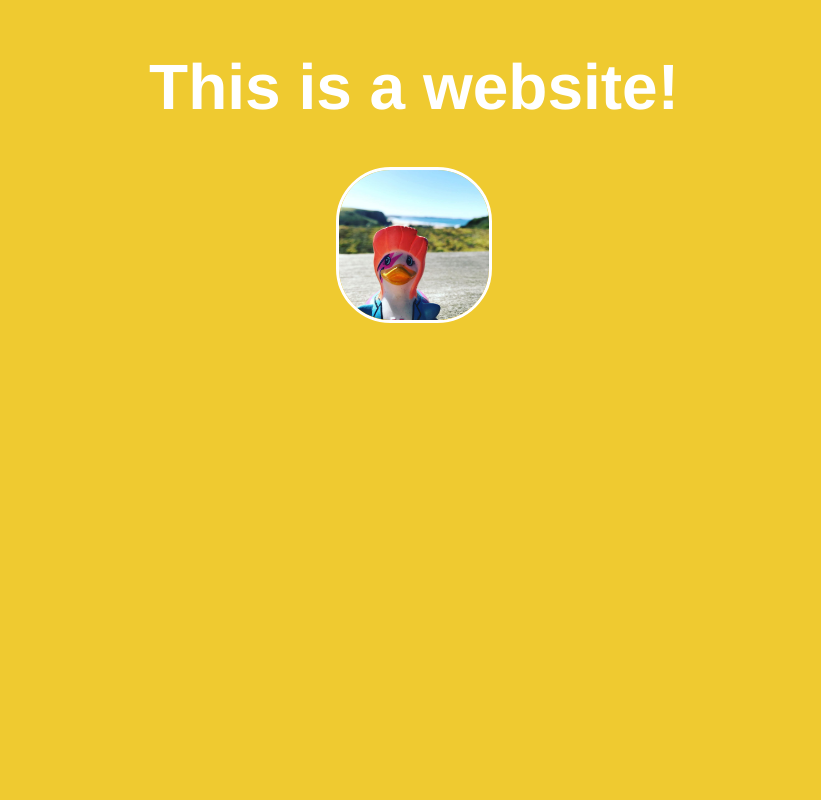
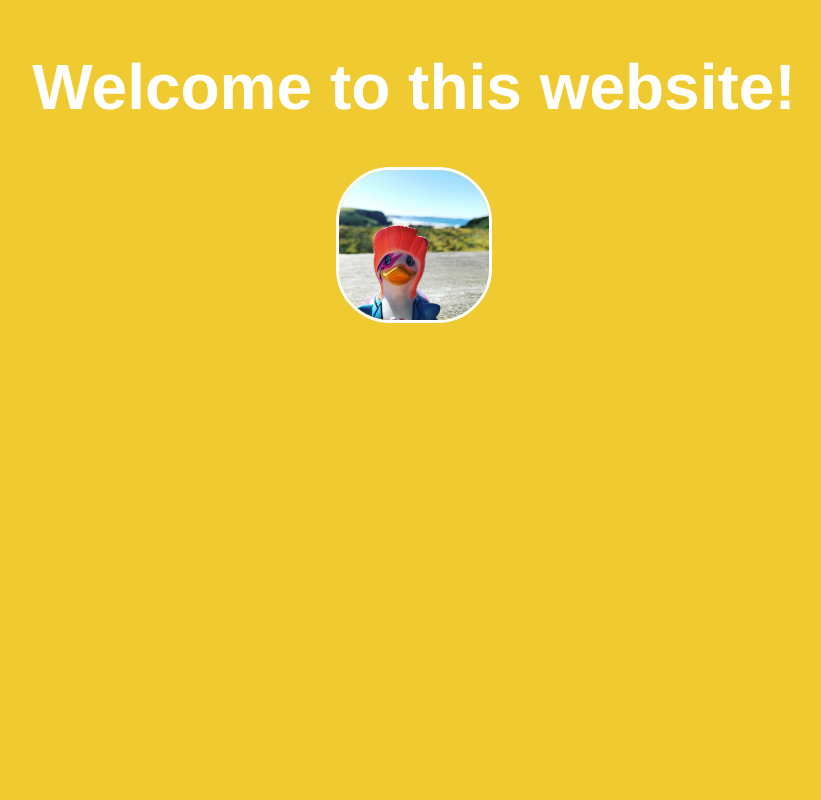
Before and after one commit to gsummerson/beginners-week-one-master, a plain HTML site: page website-folder/index.html in a window 1280 px wide. Shown: the top 800 px of the page, without its empty margins (276-1097 px from the left). Drawn offline with Linux system fonts and the light colour scheme.

Commit message:
Revert "Changed titles"
This reverts commit f756b7257566b29a00ce77630254c24efbbcb217.

```diff
--- a/website-folder/index.html
+++ b/website-folder/index.html
@@ -7,7 +7,7 @@
 
 <body>
   <div>
-  <h1>This is a website!</h1>
+  <h1>Welcome to this website!</h1>
 
   <img src="images/duck.jpg" alt="A local image" width="150px">
 </div>
```
